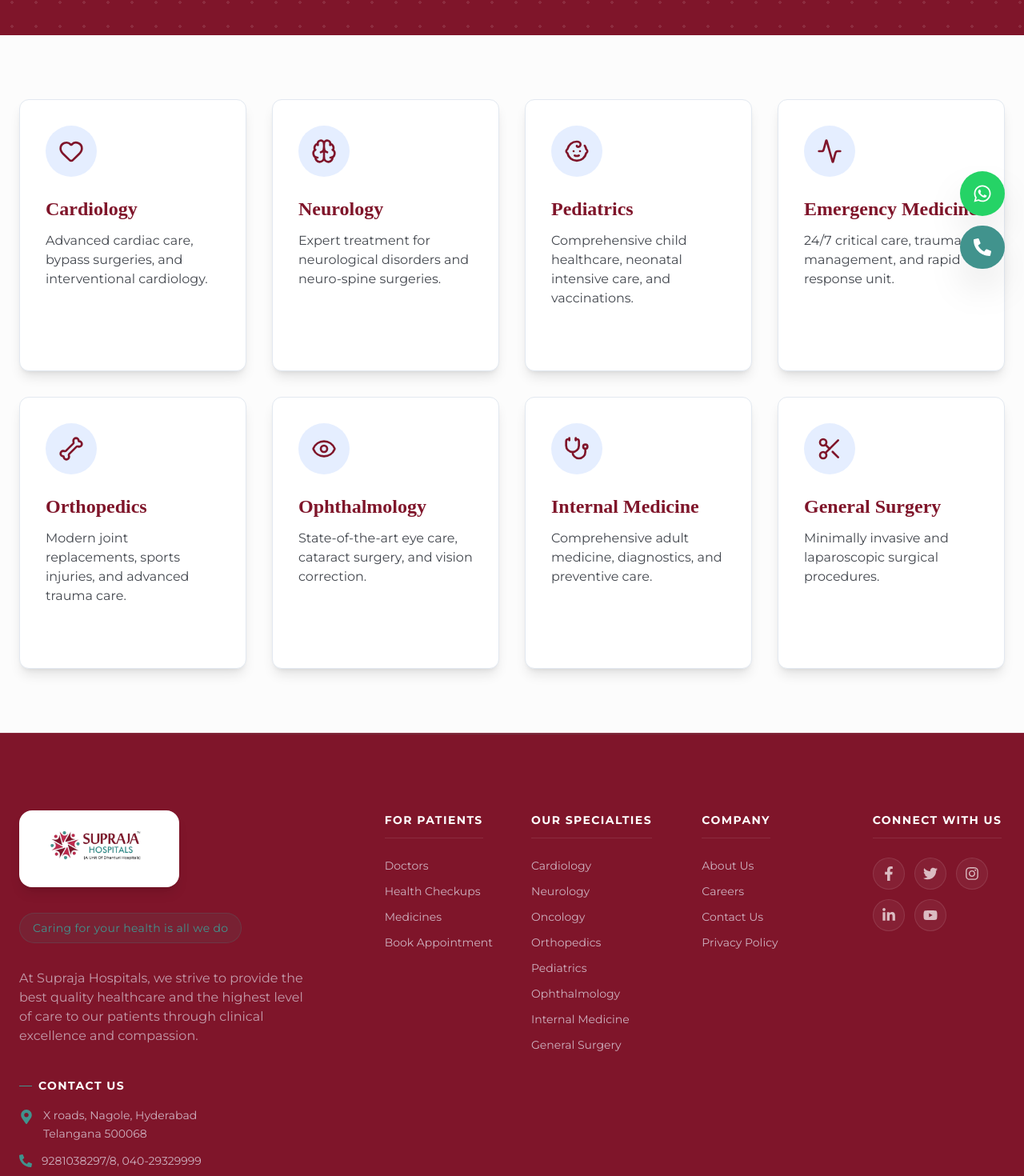
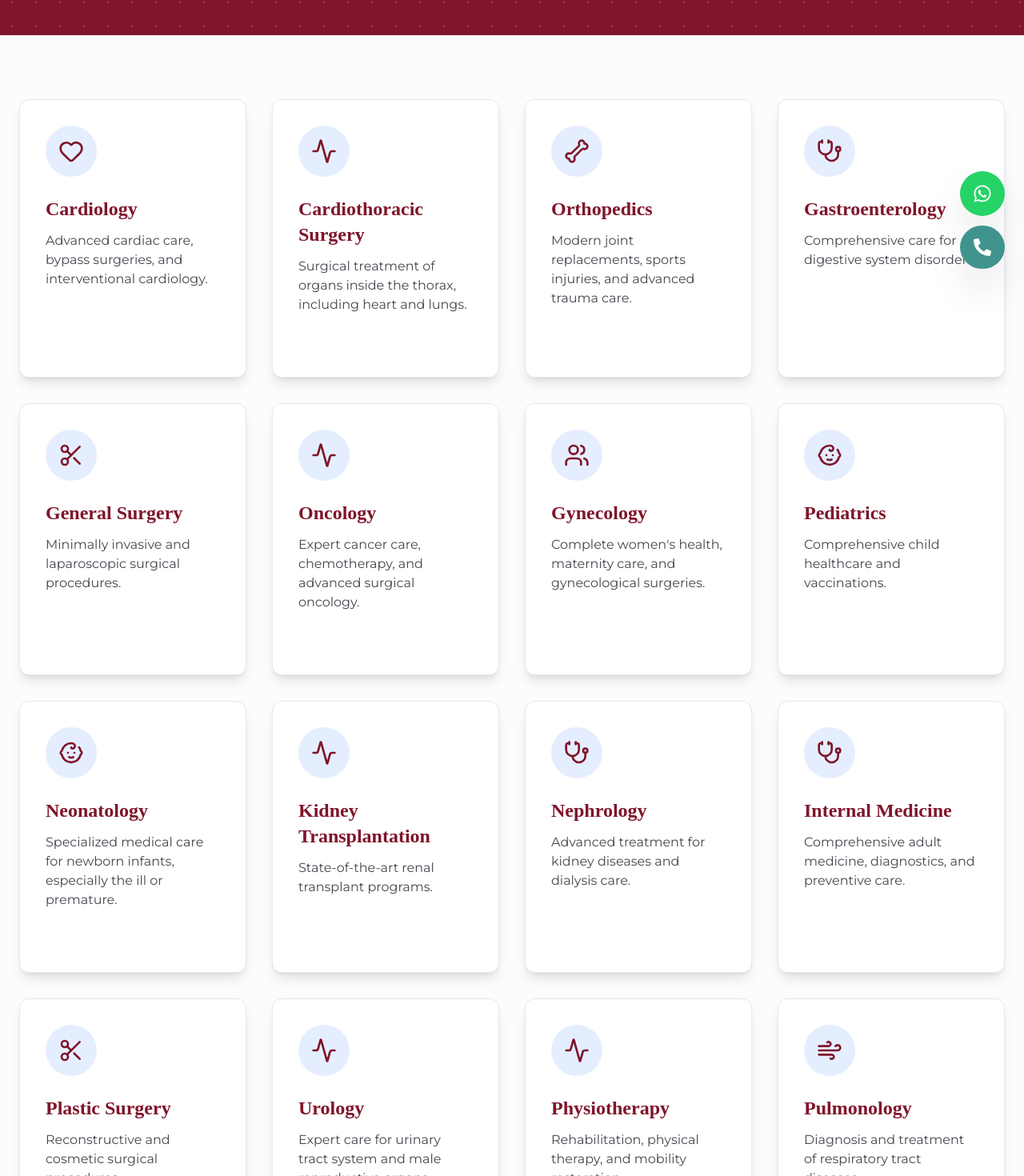
Before and after one commit to ksdnfaiw/supraja-hospitals, a Next.js app: page /departments in a window 1280 px wide. Shown: the part 440-1910 px from the top of the page at 80% size. Built offline with nearby package versions, Linux system fonts and the light colour scheme.

Commit message:
feat: create departments page with departmental overview and grid layout

```diff
--- a/src/app/departments/page.tsx
+++ b/src/app/departments/page.tsx
@@ -1,15 +1,28 @@
-import { Heart, Brain, Baby, Activity, Bone, Eye, Stethoscope, Scissors } from "lucide-react";
+import { Heart, Brain, Baby, Activity, Bone, Eye, Stethoscope, Scissors, Users, Wind, Smile } from "lucide-react";
 
 export default function DepartmentsPage() {
   const departments = [
     { name: "Cardiology", desc: "Advanced cardiac care, bypass surgeries, and interventional cardiology.", icon: Heart },
+    { name: "Cardiothoracic Surgery", desc: "Surgical treatment of organs inside the thorax, including heart and lungs.", icon: Activity },
+    { name: "Orthopedics", desc: "Modern joint replacements, sports injuries, and advanced trauma care.", icon: Bone },
+    { name: "Gastroenterology", desc: "Comprehensive care for digestive system disorders.", icon: Stethoscope },
+    { name: "General Surgery", desc: "Minimally invasive and laparoscopic surgical procedures.", icon: Scissors },
+    { name: "Oncology", desc: "Expert cancer care, chemotherapy, and advanced surgical oncology.", icon: Activity },
+    { name: "Gynecology", desc: "Complete women's health, maternity care, and gynecological surgeries.", icon: Users },
+    { name: "Pediatrics", desc: "Comprehensive child healthcare and vaccinations.", icon: Baby },
+    { name: "Neonatology", desc: "Specialized medical care for newborn infants, especially the ill or premature.", icon: Baby },
+    { name: "Kidney Transplantation", desc: "State-of-the-art renal transplant programs.", icon: Activity },
+    { name: "Nephrology", desc: "Advanced treatment for kidney diseases and dialysis care.", icon: Stethoscope },
+    { name: "Internal Medicine", desc: "Comprehensive adult medicine, diagnostics, and preventive care.", icon: Stethoscope },
+    { name: "Plastic Surgery", desc: "Reconstructive and cosmetic surgical procedures.", icon: Scissors },
+    { name: "Urology", desc: "Expert care for urinary tract system and male reproductive organs.", icon: Activity },
+    { name: "Physiotherapy", desc: "Rehabilitation, physical therapy, and mobility restoration.", icon: Activity },
+    { name: "Pulmonology", desc: "Diagnosis and treatment of respiratory tract diseases.", icon: Wind },
+    { name: "Dental", desc: "Comprehensive dental care, orthodontics, and oral surgery.", icon: Smile },
+    { name: "ENT", desc: "Ear, nose, and throat disorders treatment and surgeries.", icon: Stethoscope },
+    { name: "Emergency Medicine", desc: "24/7 critical care, trauma management, and rapid response unit.", icon: Activity },
     { name: "Neurology", desc: "Expert treatment for neurological disorders and neuro-spine surgeries.", icon: Brain },
-    { name: "Pediatrics", desc: "Comprehensive child healthcare, neonatal intensive care, and vaccinations.", icon: Baby },
-    { name: "Emergency Medicine", desc: "24/7 critical care, trauma management, and rapid response unit.", icon: Activity },
-    { name: "Orthopedics", desc: "Modern joint replacements, sports injuries, and advanced trauma care.", icon: Bone },
     { name: "Ophthalmology", desc: "State-of-the-art eye care, cataract surgery, and vision correction.", icon: Eye },
-    { name: "Internal Medicine", desc: "Comprehensive adult medicine, diagnostics, and preventive care.", icon: Stethoscope },
-    { name: "General Surgery", desc: "Minimally invasive and laparoscopic surgical procedures.", icon: Scissors },
   ];
 
   return (
```
